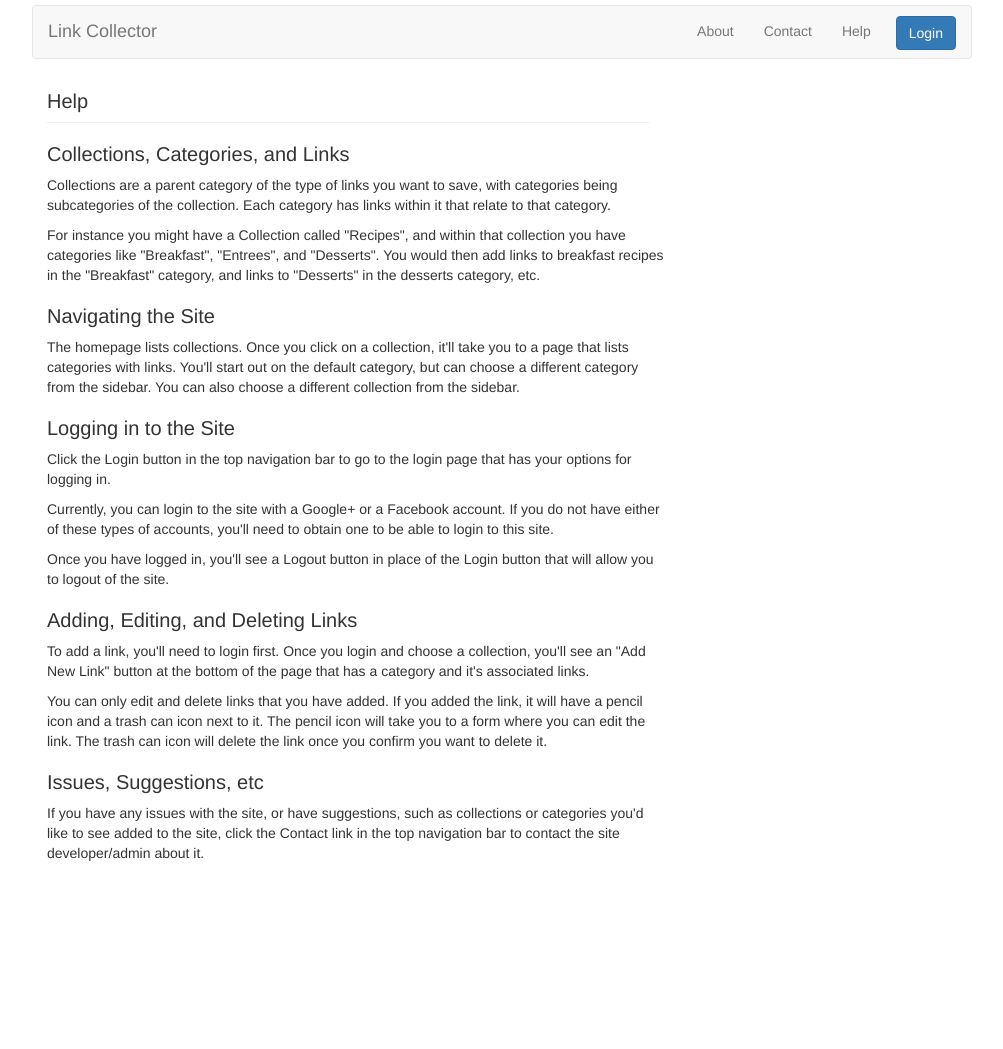
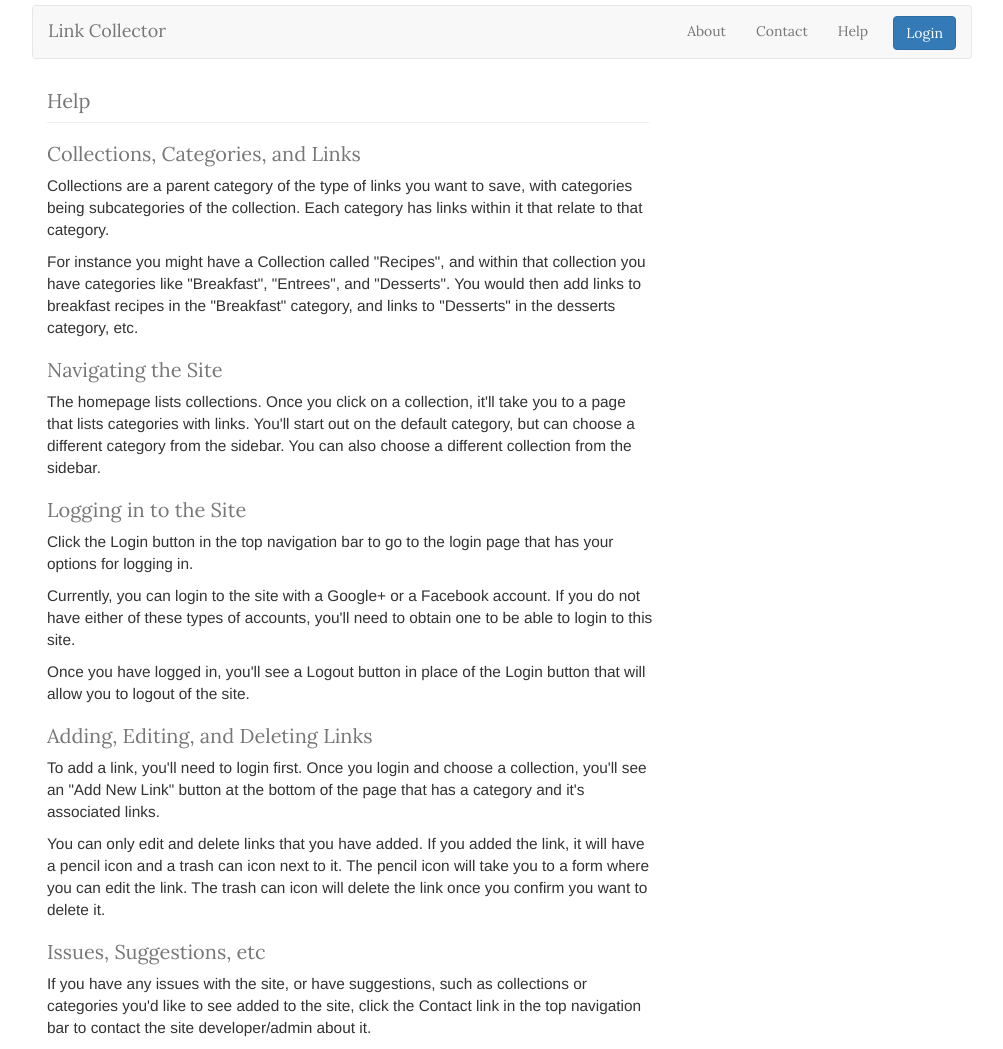
Before and after one commit to kellim/link-collector, a Flask app: page /help in a window 1280 px wide. Shown: the whole page, without its empty margins (138-1141 px from the left). Before the commit the page ends 861 px from the top, so only its background shows below. Run offline with Flask 2, Linux system fonts and the light colour scheme; parts of the project's set-up code (start-up, migrations or seed data) failed here and were passed over; some libraries are stand-ins or nearby versions.

Commit message:
Add style

```diff
--- a/static/styles.css
+++ b/static/styles.css
@@ -17,6 +17,9 @@ hr {
   margin: 10px 15px 15px 0;
 }
 
+a {
+  color: #337ab7;
+}
 /* Removes the blue border around delete (trash icon) link after
  * clicking cancel button on modal */
 a:active,
@@ -24,6 +27,9 @@ a:focus {
   outline: none;
 }
 
+small {
+  color: #777;
+}
 
 /* Removes the blue border around buttons in modal after
  * the buttons are clicked */
@@ -62,6 +68,17 @@ button:focus {
   width: 97%;
 }
 
+.form-title,
+.page-title,
+.help {
+  font-family: 'Lora', serif;
+  color: #777;
+}
+
+.coll-name {
+  font-family: 'Lora', serif;
+}
+
 .page-title {
   margin: 0 0 3px 0;
 }
@@ -71,7 +88,7 @@ button:focus {
 }
 
 .info {
-  font-size: 18px;
+  font-size: 1.1em;
   width: 98.5%;
 }
 
@@ -108,6 +125,7 @@ button:focus {
 }
 
 .selected-cat {
+  color: #777;
   font-weight: bold;
 }
 
@@ -145,6 +163,25 @@ button:focus {
 
 .alert {
   margin: 0 0 15px -30px;
+}
+
+.navbar-nav,
+.navbar-brand,
+.panel-title,
+.control-label,
+.modal-title,
+.btn {
+  font-family: 'Lora', serif;
+}
+
+.panel-title,
+.control-label,
+.modal-title {
+  color: #777;
+}
+
+.control-label {
+  font-weight: normal;
 }
 
 /* Media Queries */
--- a/templates/base.html
+++ b/templates/base.html
@@ -3,9 +3,8 @@
 {% block html_attribs %} lang="en"{% endblock %}
 {% block styles %}
   {{ super() }}
-  <link href="//netdna.bootstrapcdn.com/font-awesome/4.0.3/css/font-awesome.css" rel="stylesheet">
-  <link rel="stylesheet" href="/static/font-awesome/css/font-awesome.min.css">
   <link rel="stylesheet" href="{{url_for('static', filename='font-awesome/css/font-awesome.min.css') }}">
+  <link href="https://fonts.googleapis.com/css?family=Lora" rel="stylesheet">
   <link rel="stylesheet" href="{{ url_for('static', filename='styles.css') }}">
 {% endblock %}
 {% block scripts %}
--- a/templates/help.html
+++ b/templates/help.html
@@ -4,43 +4,43 @@
 <h2 class="page-title">Help</h2>
 <hr>
 <h3 class="help">Collections, Categories, and Links</h3>
-<p>Collections are a parent category of the type of links you want to
+<p class="info">Collections are a parent category of the type of links you want to
 save, with categories being subcategories of the collection. Each category
 has links within it that relate to that category.</p>
 
-<p>For instance you might have a Collection called "Recipes", and
+<p class="info">For instance you might have a Collection called "Recipes", and
 within that collection you have categories like "Breakfast", "Entrees", and "Desserts".
 You would then add links to breakfast recipes in the "Breakfast" category, and links to
 "Desserts" in the desserts category, etc.</p>
 
 <h3 class="help">Navigating the Site</h3>
-<p>The homepage lists collections. Once you click on a collection, it'll take you to
+<p class="info">The homepage lists collections. Once you click on a collection, it'll take you to
 a page that lists categories with links. You'll start out on the default category, but
 can choose a different category from the sidebar. You can also choose a
 different collection from the sidebar.</p>
 
 <h3 class="help">Logging in to the Site</h3>
-<p>Click the Login button in the top navigation bar to go to the login page that has
+<p class="info">Click the Login button in the top navigation bar to go to the login page that has
 your options for logging in.</p>
-<p>Currently, you can login to the site with a Google+ or a Facebook account. If you
+<p class="info">Currently, you can login to the site with a Google+ or a Facebook account. If you
 do not have either of these types of accounts, you'll need to obtain one to be able to
 login to this site.</p>
-<p>Once you have logged in, you'll see a Logout button in place of the Login button
+<p class="info">Once you have logged in, you'll see a Logout button in place of the Login button
 that will allow you to logout of the site.</p>
 
 
 <h3 class="help">Adding, Editing, and Deleting Links</h3>
-<p>To add a link, you'll need to login first.
+<p class="info">To add a link, you'll need to login first.
 Once you login and choose a collection, you'll see an "Add New Link" button at the bottom of the
 page that has a category and it's associated links.</p>
 
-<p>You can only edit and delete links that you have added. If you added the link, it
+<p class="info">You can only edit and delete links that you have added. If you added the link, it
 will have a pencil icon and a trash can icon next to it. The pencil icon will take you
 to a form where you can edit the link. The trash can icon will delete the link once
 you confirm you want to delete it.</p>
 
 <h3 class="help">Issues, Suggestions, etc</h3>
-<p>If you have any issues with the site, or have suggestions, such as collections or
+<p class="info">If you have any issues with the site, or have suggestions, such as collections or
 categories you'd like to see added to the site, click the Contact link in the top
 navigation bar to contact the site developer/admin about it.</p>
 
```
